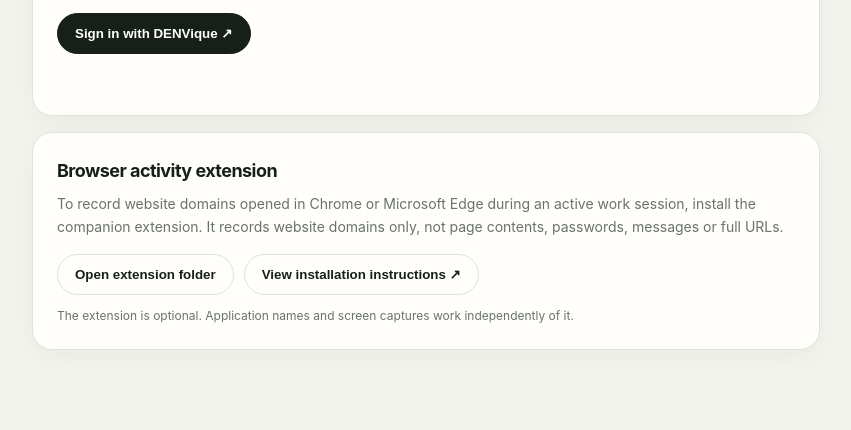
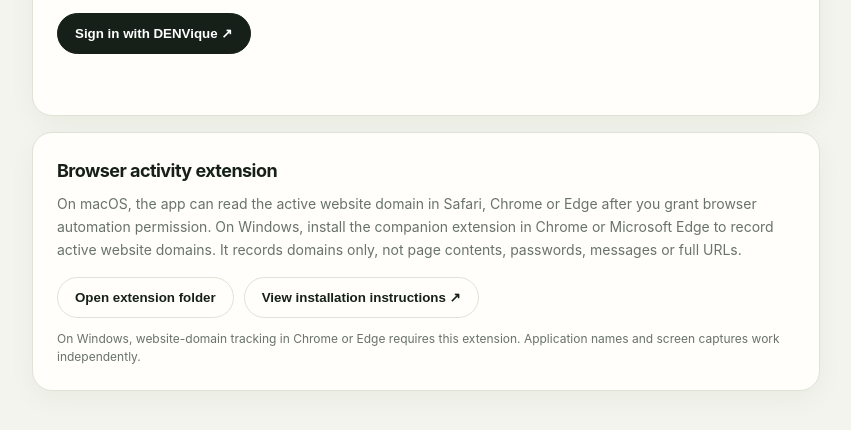
Before and after one commit to gaber11222/denvique-website, a browser extension: page desktop-monitor/index.html in a window 1280 px wide. Shown: the part 220-650 px from the top of the page, without its empty margins (214-1065 px from the left). Drawn offline with Linux system fonts and the light colour scheme.

Commit message:
Clarify browser website tracking requirements

```diff
--- a/desktop-monitor/index.html
+++ b/desktop-monitor/index.html
@@ -9,4 +9,4 @@
 <div id="activation" class="hidden"><div class="notice">During an assigned shift, this application can collect screen snapshots and the names of applications and websites used for work and policy review by authorised DENVique management. The application does not use your camera or microphone for ongoing monitoring.</div><label class="check"><input type="checkbox" id="work-consent"><span>I have read and understand the work-monitoring notice above.</span></label><div class="actions"><button id="start-monitoring" disabled>Activate work monitoring</button></div></div>
 <div id="monitoring" class="hidden"><div class="notice">Your work-monitoring session is active. Screen and activity collection pauses during recorded breaks and stops when your scheduled shift ends or you check out.</div><div class="actions"><button id="stop-monitoring" class="secondary">Stop monitoring</button></div></div><div id="break-state" class="notice hidden">Monitoring is paused during your recorded break. It will resume when the break is completed.</div>
 <div class="actions"><button id="refresh" class="secondary">Refresh status ↻</button><button id="open-checkin" class="secondary">Open DENVique Check-in ↗</button><button id="sign-out" class="secondary">Sign out</button></div></div><div id="status" class="status" role="status" aria-live="polite"></div></section>
-<section class="card"><h2>Browser activity extension</h2><p>To record website domains opened in Chrome or Microsoft Edge during an active work session, install the companion extension. It records website domains only, not page contents, passwords, messages or full URLs.</p><div class="actions"><button id="extension-folder" class="secondary">Open extension folder</button><button id="extension-help" class="secondary">View installation instructions ↗</button></div><div class="muted" style="margin-top:12px">The extension is optional. Application names and screen captures work independently of it.</div></section></main><script src="./renderer.js"></script></body></html>
+<section class="card"><h2>Browser activity extension</h2><p>On macOS, the app can read the active website domain in Safari, Chrome or Edge after you grant browser automation permission. On Windows, install the companion extension in Chrome or Microsoft Edge to record active website domains. It records domains only, not page contents, passwords, messages or full URLs.</p><div class="actions"><button id="extension-folder" class="secondary">Open extension folder</button><button id="extension-help" class="secondary">View installation instructions ↗</button></div><div class="muted" style="margin-top:12px">On Windows, website-domain tracking in Chrome or Edge requires this extension. Application names and screen captures work independently.</div></section></main><script src="./renderer.js"></script></body></html>
```
